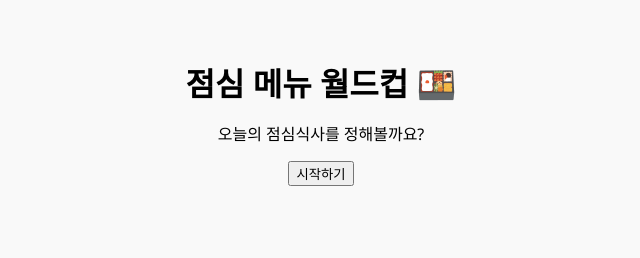
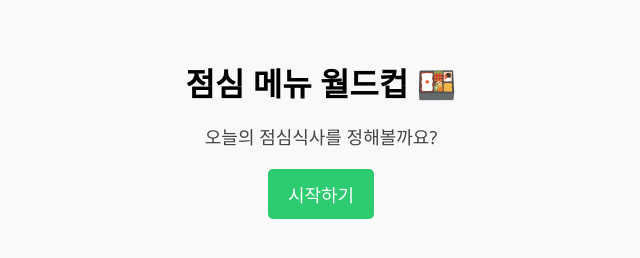
Before and after one commit to SEO-JUNGHYUN/foodwrldcup-jh, a plain HTML site: page index.html in a window 1280 px wide. Shown: the whole page, without its empty margins (319-959 px from the left). Drawn offline with Linux system fonts and the light colour scheme.

Commit message:
Update style.css

```diff
--- a/style.css
+++ b/style.css
@@ -1,3 +1,4 @@
+/* 기본 스타일 */
 body {
   font-family: 'Segoe UI', sans-serif;
   background-color: #f9f9f9;
@@ -8,6 +9,31 @@ body {
 h1 {
   font-size: 32px;
   margin-bottom: 10px;
+}
+
+/* 시작 화면 */
+#start-screen {
+  display: block;
+}
+
+#start-screen p {
+  font-size: 18px;
+  margin-bottom: 20px;
+  color: #444;
+}
+
+#start-btn {
+  padding: 12px 20px;
+  font-size: 18px;
+  border: none;
+  background-color: #2ecc71;
+  color: white;
+  border-radius: 5px;
+  cursor: pointer;
+}
+
+#start-btn:hover {
+  background-color: #27ae60;
 }
 
 #round-info {
@@ -85,10 +111,6 @@ h1 {
   box-shadow: 0 0 12px rgba(0, 0, 0, 0.2);
 }
 
-button {
-  font-family: inherit;
-}
-
 #copy-msg {
   margin-top: 10px;
   font-size: 14px;
```
